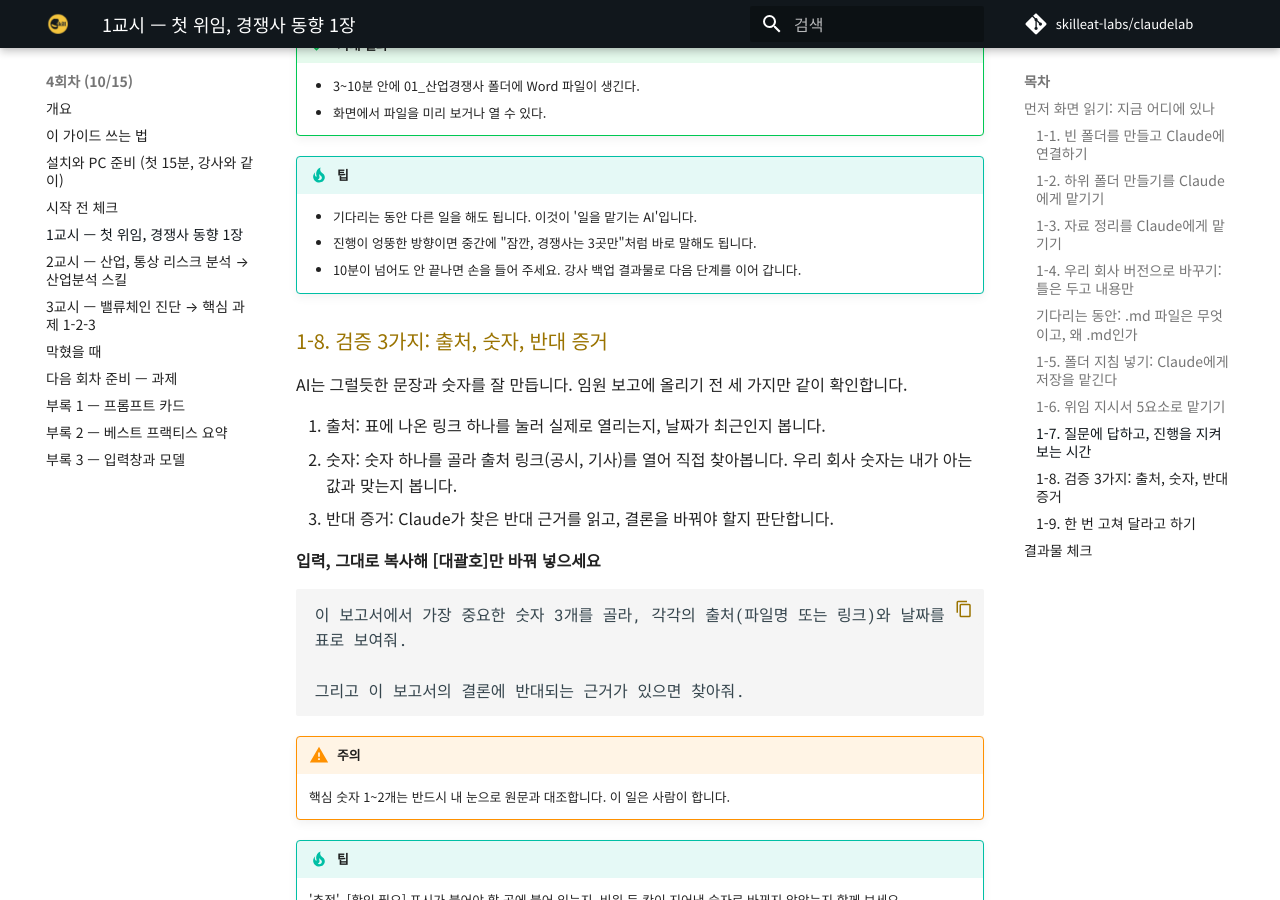
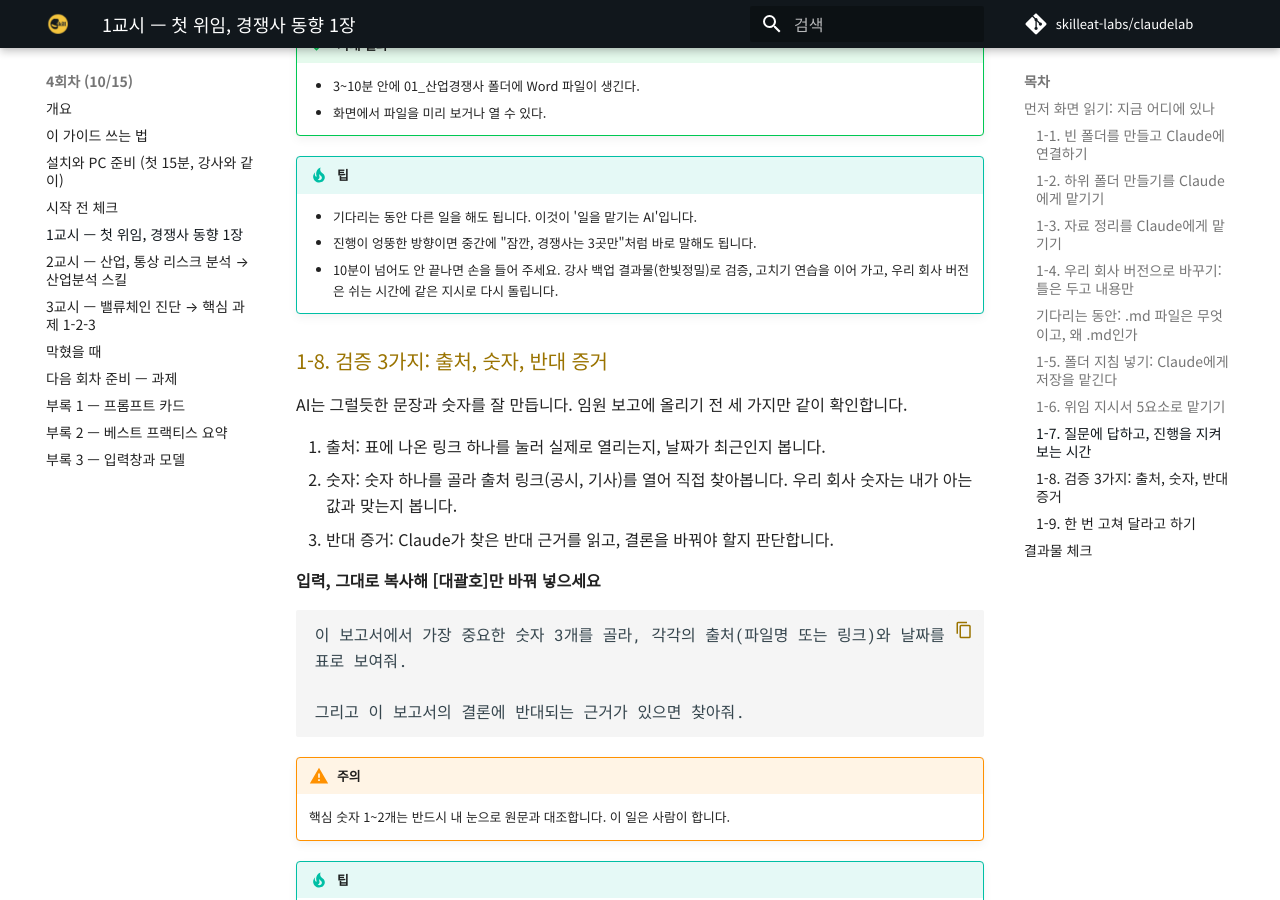
Before and after one commit to skilleat-labs/claudelab, an MkDocs documentation site: the page built from docs/day4/04.md, in a window 1280 px wide and 900 px high, scrolled down 8408 px. Built offline with MkDocs 1.6.1 and Material for MkDocs 9.7.7, drawn with Linux system fonts in a browser that asks for light colours; comment, search, counter and statistics services are not loaded.

Commit message:
4회차: 백업 결과물은 연습용으로만 (우리 회사 폴더에 섞지 않기)
Co-Authored-By: Claude Opus 5.5 <noreply@anthropic.com>

```diff
--- a/docs/day4/04.md
+++ b/docs/day4/04.md
@@ -250,7 +250,7 @@ Claude는 '맥락을 모르는 유능한 신입'입니다. 목표, 맥락, 자
 !!! tip "팁"
     - 기다리는 동안 다른 일을 해도 됩니다. 이것이 '일을 맡기는 AI'입니다.
     - 진행이 엉뚱한 방향이면 중간에 "잠깐, 경쟁사는 3곳만"처럼 바로 말해도 됩니다.
-    - 10분이 넘어도 안 끝나면 손을 들어 주세요. 강사 백업 결과물로 다음 단계를 이어 갑니다.
+    - 10분이 넘어도 안 끝나면 손을 들어 주세요. 강사 백업 결과물(한빛정밀)로 검증, 고치기 연습을 이어 가고, 우리 회사 버전은 쉬는 시간에 같은 지시로 다시 돌립니다.
 
 ### 1-8. 검증 3가지: 출처, 숫자, 반대 증거
 
```
Also changed, not shown: docs/day4/07.md (+1 -1 lines).
